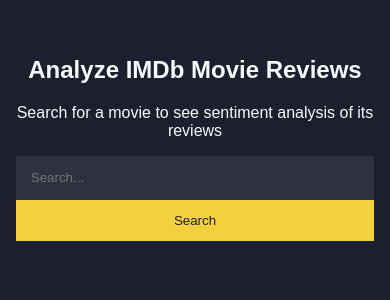
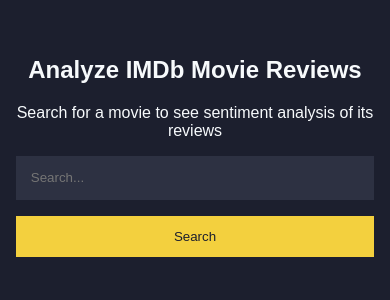
Before and after one commit to AnshikaGupta-1/imdb-sentiment-fastapi, a FastAPI app: page / in a window 390 px wide. Shown: the part 156-456 px from the top of the page. Run offline with FastAPI, Linux system fonts and the light colour scheme.

Commit message:
Update index.html

```diff
--- a/templates/index.html
+++ b/templates/index.html
@@ -78,8 +78,16 @@
     .sentiment-negative { border-left: 4px solid var(--negative); }
 
     @media (max-width: 768px) {
-      .movie-details, .search-container { grid-template-columns: 1fr; flex-direction: column; }
-    }
+  .movie-details {
+    display: block;
+  }
+  .search-container {
+    flex-direction: column;
+  }
+  .search-button {
+    margin-top: 1rem;
+  }
+}
   </style>
 </head>
 <body>
```
